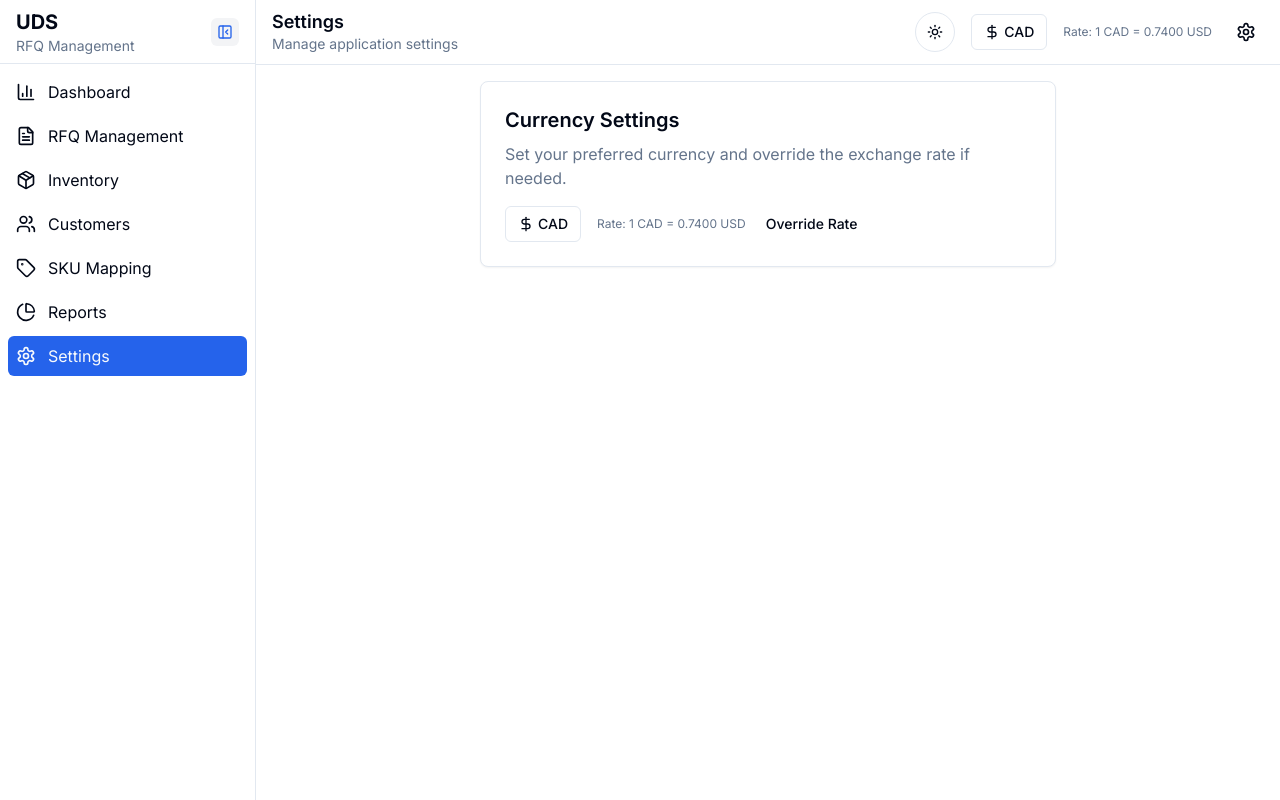
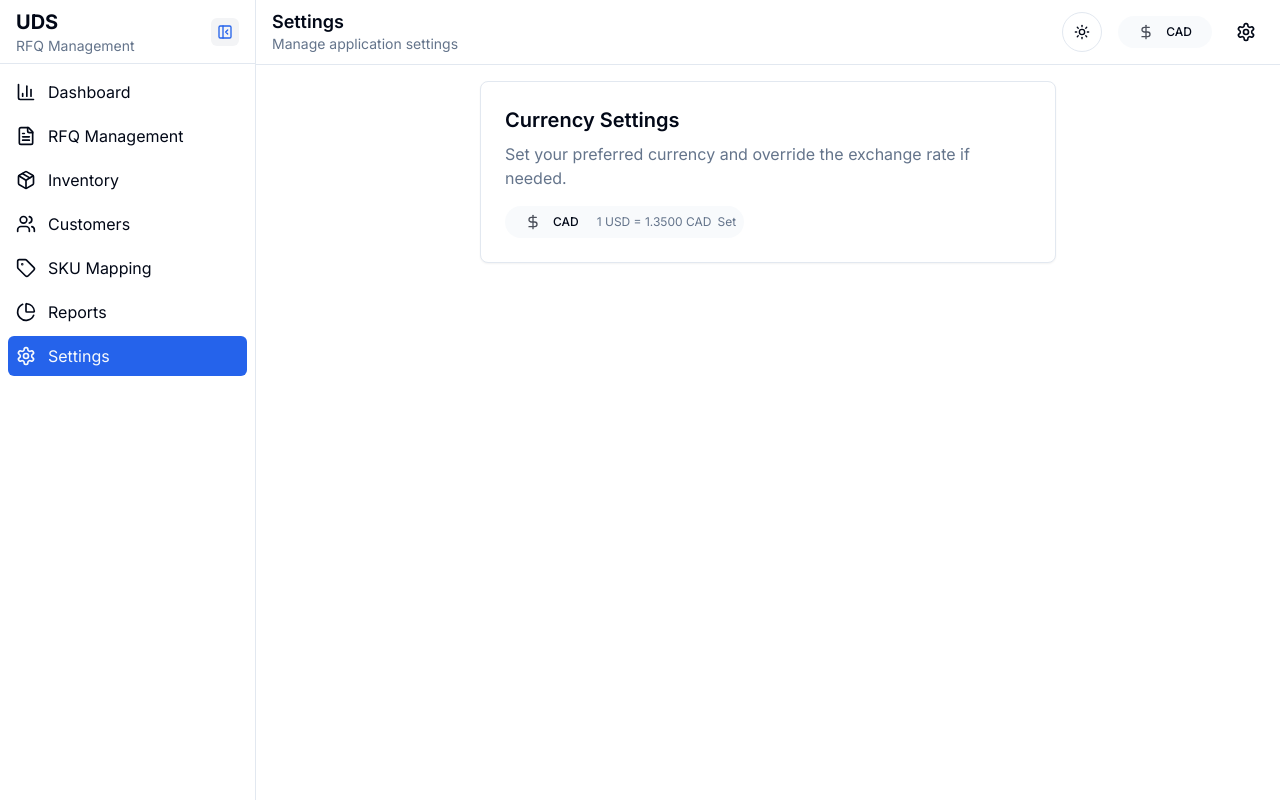
Before and after one commit to sultan909/uds-rfq-automation-main, a Next.js app: page /settings in a window 1280 px wide. Built offline with nearby package versions, Linux system fonts and the light colour scheme; no server answers.

Commit message:
updated the currency settings styling and functionality

```diff
--- a/components/currency-toggle.tsx
+++ b/components/currency-toggle.tsx
@@ -13,8 +13,20 @@ export function CurrencyToggle({ showOverride = true }: { showOverride?: boolean
   const handleOverride = () => {
     const val = parseFloat(manualInput)
     if (!isNaN(val) && val > 0) {
+      // Update the rate in context which will affect all currency conversions
       setManualRate(val)
+      // Visual feedback
+      const btn = document.activeElement as HTMLButtonElement
+      if (btn) {
+        const originalText = btn.textContent
+        btn.textContent = 'Applied!'
+        setTimeout(() => {
+          btn.textContent = originalText
           setShowOverrideInput(false)
+        }, 1000)
+      } else {
+        setShowOverrideInput(false)
+      }
     }
   }
 
@@ -25,27 +37,53 @@ export function CurrencyToggle({ showOverride = true }: { showOverride?: boolean
 
   return (
     <div className="flex flex-col items-start gap-1">
-      <div className="flex items-center gap-2">
-        <Button variant="outline" size="sm" onClick={toggleCurrency} className="flex items-center gap-1">
-          <DollarSign className="h-4 w-4" />
-          {currency}
+      <div className="flex items-center rounded-full gap-1.5 bg-muted/50 px-2 py-1">
+        <Button
+          size="sm"
+          variant="ghost"
+          className="h-6 flex"
+          onClick={toggleCurrency}
+        >
+          <DollarSign className="h-3.5 w-3.5 opacity-70 mr-1" />
+          <span className="text-xs font-medium">{currency}</span>
         </Button>
-        <span className="text-xs text-muted-foreground ml-2">{fxRateLabel}</span>
         {showOverride && (
           <>
-            <Button variant="ghost" size="sm" onClick={() => setShowOverrideInput((v) => !v)}>
-              {isManualRate ? "Edit Rate" : "Override Rate"}
-            </Button>
-            {isManualRate && (
-              <Button variant="ghost" size="sm" onClick={handleClear}>
-                Clear
-              </Button>
-            )}
+            <span className="text-xs text-muted-foreground">
+              {currency === 'CAD'
+                ? `1 USD = ${fxRate.toFixed(4)} CAD`
+                : `1 CAD = ${fxRate.toFixed(4)} USD`}
+              {isManualRate && " (Manual)"}
+            </span>
+            <button
+              onClick={() => {
+                if (isManualRate) {
+                  // Clear the manual rate
+                  setManualRate(null);
+                  setManualInput("");
+                } else {
+                  // Show input to set manual rate
+                  setShowOverrideInput(!showOverrideInput);
+                }
+              }}
+              className="text-xs text-muted-foreground hover:text-foreground transition-colors"
+            >
+              {isManualRate ? "Clear" : "Set"}
+            </button>
           </>
         )}
       </div>
       {showOverride && showOverrideInput && (
-        <div className="flex items-center gap-2 mt-1">
+        <div className="flex flex-col gap-1 mt-2">
+          <div className="flex items-center text-xs text-muted-foreground mb-1">
+            Set exchange rate manually:
+          </div>
+          <div className="flex items-center gap-2">
+            <div className="flex items-center border rounded bg-muted/30 pr-1">
+              <span className="px-2 py-1 text-xs font-medium bg-muted text-muted-foreground border-r">
+                1 {currency === 'CAD' ? 'USD' : 'CAD'}
+              </span>
+              <span className="px-2 text-xs">=</span>
               <input
                 type="number"
                 step="0.0001"
@@ -53,11 +91,17 @@ export function CurrencyToggle({ showOverride = true }: { showOverride?: boolean
                 value={manualInput}
                 onChange={e => setManualInput(e.target.value)}
                 placeholder={fxRate.toString()}
-            className="border rounded px-2 py-1 text-xs w-28"
+                className="bg-transparent border-0 focus:ring-0 focus-visible:ring-0 focus-visible:ring-offset-0 p-1 text-xs w-20"
+                aria-label="Exchange rate value"
               />
-          <Button variant="outline" size="sm" onClick={handleOverride}>
-            Set
+              <span className="text-xs font-medium">
+                {currency}
+              </span>
+            </div>
+            <Button variant="default" size="sm" onClick={handleOverride} className="h-8">
+              Apply Rate
             </Button>
+          </div>
         </div>
       )}
     </div>
```
Lines whose indentation alone changed are shown as unchanged.
